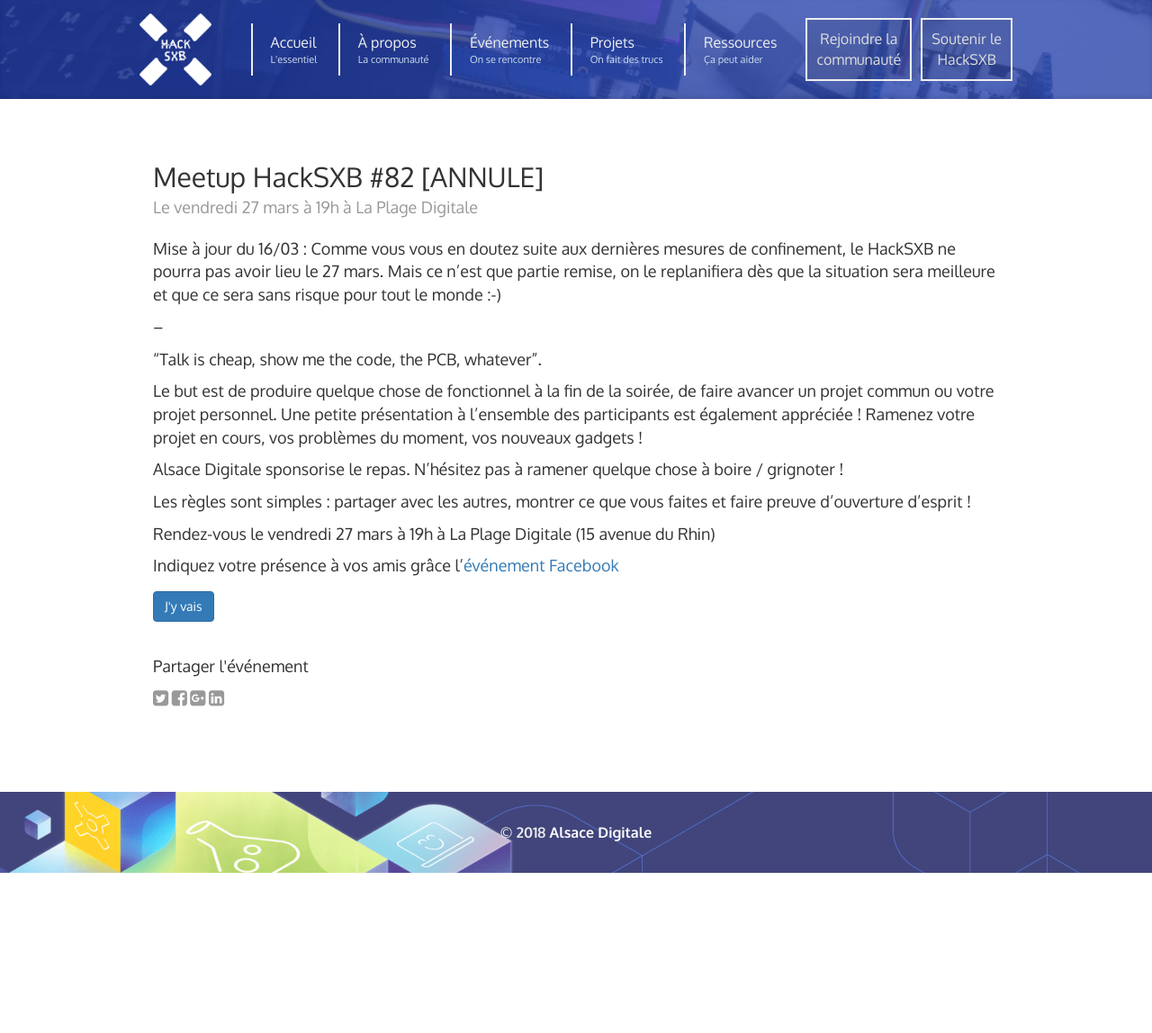
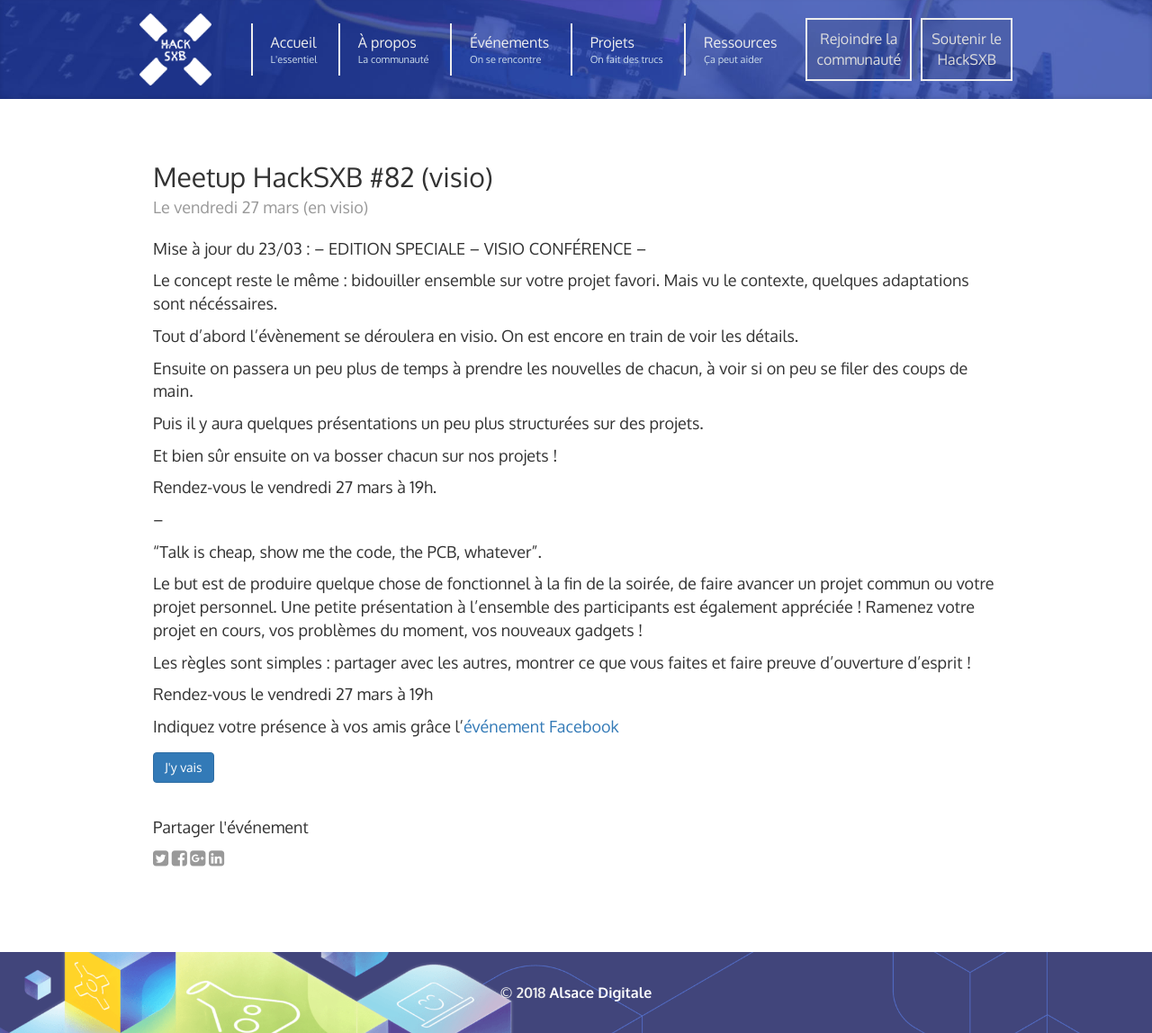
Before and after one commit to AlsaceDigitale/www.hacksxb.com, a Jekyll site: the page built from events/_posts/2020-03-12-meetup-hacksxb-82.markdown, in a window 1280 px wide. Shown: the whole page at 90% size. Built offline with Jekyll 4.4.1, drawn with Linux system fonts in a browser that asks for light colours; nearby versions of some CDN libraries; before the commit the page ends 970 px from its top, so only the background shows below that.

Commit message:
HackSXB #82 en visio

```diff
--- a/events/_posts/2020-03-12-meetup-hacksxb-82.markdown
+++ b/events/_posts/2020-03-12-meetup-hacksxb-82.markdown
@@ -1,15 +1,26 @@
 ---
 layout: post
-title: "Meetup HackSXB #82 [ANNULE]"
+title: "Meetup HackSXB #82 (visio)"
 date: '2020-03-12 10:00:00 +0200'
 event_date: '2020-03-27 19:00:00 +0200'
-event_info: Le vendredi 27 mars à 19h à La Plage Digitale
-event_registration: 'https://www.meetup.com/fr-FR/HackSXB/events/269354566/'
+event_info: Le vendredi 27 mars (en visio)
+event_registration: 'https://www.meetup.com/fr-FR/HackSXB/events/269605307/'
 ---
 
-Mise à jour du 16/03 :
-Comme vous vous en doutez suite aux dernières mesures de confinement, le HackSXB ne pourra pas avoir lieu le 27 mars.
-Mais ce n'est que partie remise, on le replanifiera dès que la situation sera meilleure et que ce sera sans risque pour tout le monde :-)
+Mise à jour du 23/03 :
+-- EDITION SPECIALE -- VISIO CONFÉRENCE --
+
+Le concept reste le même : bidouiller ensemble sur votre projet favori. Mais vu le contexte, quelques adaptations sont nécéssaires.
+
+Tout d'abord l'évènement se déroulera en visio. On est encore en train de voir les détails.
+
+Ensuite on passera un peu plus de temps à prendre les nouvelles de chacun, à voir si on peu se filer des coups de main.
+
+Puis il y aura quelques présentations un peu plus structurées sur des projets.
+
+Et bien sûr ensuite on va bosser chacun sur nos projets !
+
+Rendez-vous le vendredi 27 mars à 19h.
 
 --
 
@@ -17,10 +28,9 @@
 
 Le but est de produire quelque chose de fonctionnel à la fin de la soirée, de faire avancer un projet commun ou votre projet personnel. Une petite présentation à l’ensemble des participants est également appréciée ! Ramenez votre projet en cours, vos problèmes du moment, vos nouveaux gadgets !
 
-Alsace Digitale sponsorise le repas. N'hésitez pas à ramener quelque chose à boire / grignoter !
 
 Les règles sont simples : partager avec les autres, montrer ce que vous faites et faire preuve d’ouverture d’esprit !
 
-Rendez-vous le vendredi 27 mars à 19h à La Plage Digitale (15 avenue du Rhin)
+Rendez-vous le vendredi 27 mars à 19h
 
-Indiquez votre présence à vos amis grâce l'[événement Facebook](https://www.facebook.com/events/495437664461911/)
+Indiquez votre présence à vos amis grâce l'[événement Facebook](https://www.facebook.com/events/2520762748239338/)
```
